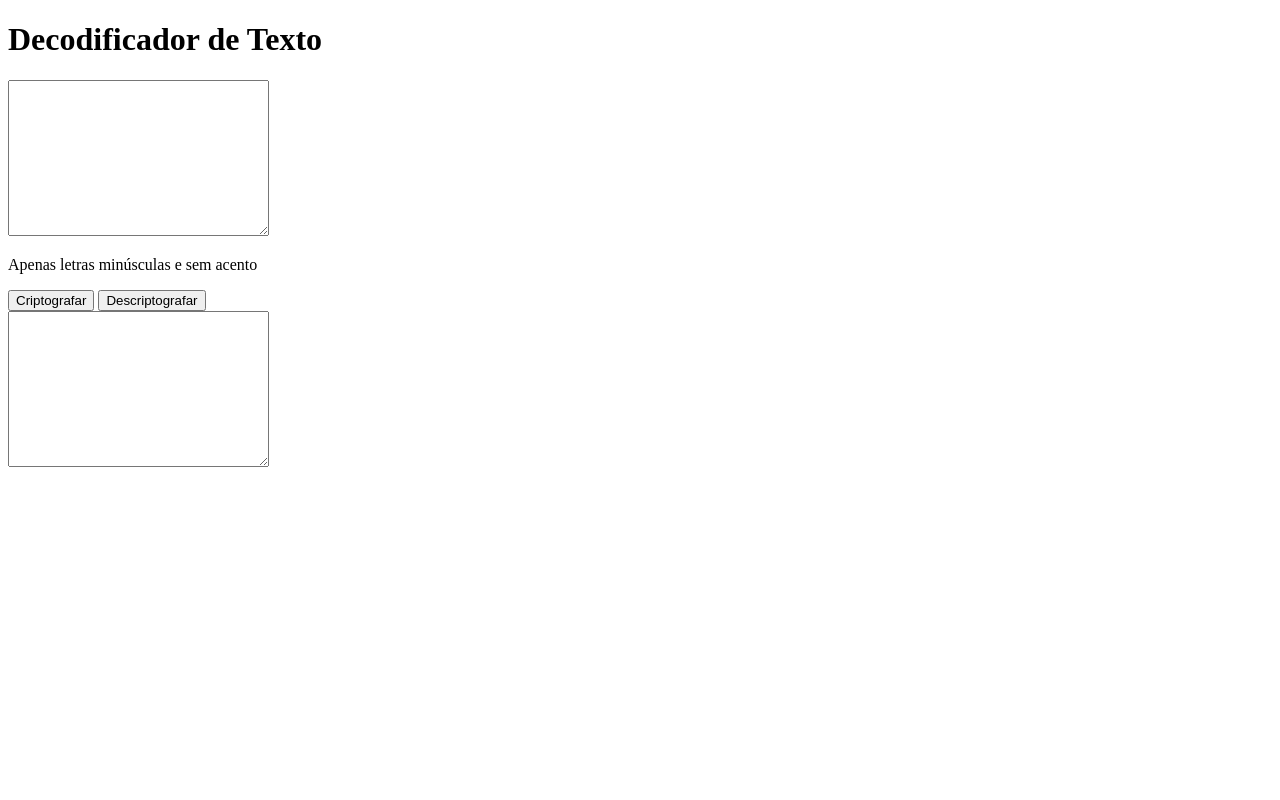
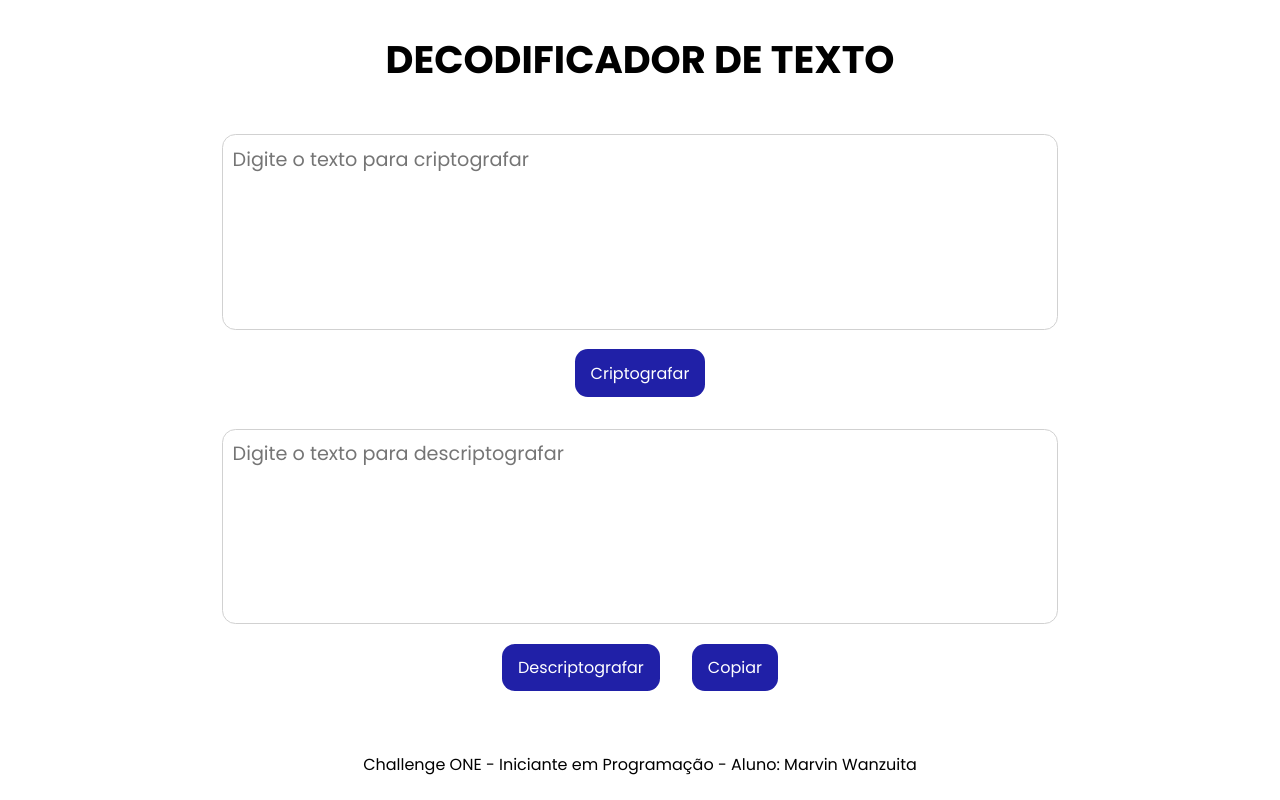
Before and after one commit to marvinwanzuita/decodificador, a plain HTML site: page index.html in a window 1280 px wide. Drawn offline with Linux system fonts and the light colour scheme.

Commit message:
HTML e CSS finalizado

```diff
--- a/index.html
+++ b/index.html
@@ -4,6 +4,8 @@
     <meta charset="UTF-8">
     <meta name="viewport" content="width=device-width, initial-scale=1.0">
     <title>Decodificador</title>
+    <link rel="preconnect" href="https://fonts.googleapis.com"><link rel="preconnect" href="https://fonts.gstatic.com" crossorigin><link href="https://fonts.googleapis.com/css2?family=Poppins:wght@300;400;700&family=Roboto:wght@300;400;700&display=swap" rel="stylesheet">
+    <link rel="stylesheet" href="style.css">
 </head>
 <body>
 
@@ -12,20 +14,27 @@
     </header>
     <section>
         <div>
-            <textarea name="" id="" cols="30" rows="10"
-                placeholder="Digite seu texto">
-            </textarea>
-            <p>Apenas letras minúsculas e sem acento</p>
-            <button>Criptografar</button>
-            <button>Descriptografar</button>
+            <textarea name="codificado" id="txtCodificado" rows="6"
+                    class="caixa-texto"
+                    placeholder="Digite o texto para criptografar"></textarea>
+        </div>
+        <div class="botoes">
+            <button class="botao">Criptografar</button>
+
         </div>
         <div>
-            <textarea name="" id="" cols="30" rows="10"
-                placeholder="Nenhuma mensagem encontrada" >
-
-            </textarea>
+            <textarea name="codificado" id="txtCodificado" rows="6"
+                      class="caixa-texto"
+                      placeholder="Digite o texto para descriptografar"></textarea>
+        </div>
+        <div class="botoes">
+            <button class="botao">Descriptografar</button>
+            <button class="botao">Copiar</button>
         </div>
     </section>
+    <footer>
+        Challenge ONE - Iniciante em Programação - Aluno: Marvin Wanzuita
+    </footer>
 
 </body>
 </html>
--- /dev/null
+++ b/style.css
@@ -0,0 +1,70 @@
+@import url('https://fonts.googleapis.com/css2?family=Poppins:wght@300;400;700&family=Roboto:wght@300;400;700&display=swap');
+
+* {
+    margin: 0;
+    padding: 0;
+    box-sizing: border-box;
+    font-family: 'Poppins', sans-serif;
+}
+
+header {
+    max-width: 900px;
+    margin: auto;
+}
+
+header h1 {
+    padding: 0.8em 0;
+    text-align: center;
+    font-size: 2.4em;
+    text-transform: uppercase;
+}
+
+section {
+    max-width: 900px;
+    margin: auto;
+    padding: 1em 2em;
+}
+
+textarea {
+    resize: none;
+}
+
+.caixa-texto {
+    width: 100%;
+    color: #525252;
+    border-radius: .7em;
+    padding: .5em .5em;
+    font-size: 1.2em;
+    border: 0.1em solid #d1d1d1;
+}
+
+.botoes {
+    display: flex;
+    justify-content: center;
+    margin: .8em 0 2em 0;
+}
+
+.botao {
+    font-size: 1em;
+    margin: 0 1em;
+    padding: .7em 1em;
+    border-radius: .8em;
+    border: 0 solid #d1d1d1;
+    background-color: rgb(32, 32, 167);
+    color: white;
+}
+
+.botao:hover {
+    background-color: rgb(4, 25, 37);
+    color: rgb(255, 255, 255);
+}
+
+footer {
+    max-width: 900px;
+    width: 100%;
+    margin: auto;
+    padding: 0.8em 0;
+    text-align: center;
+    font-size: 1em;
+
+}
```
